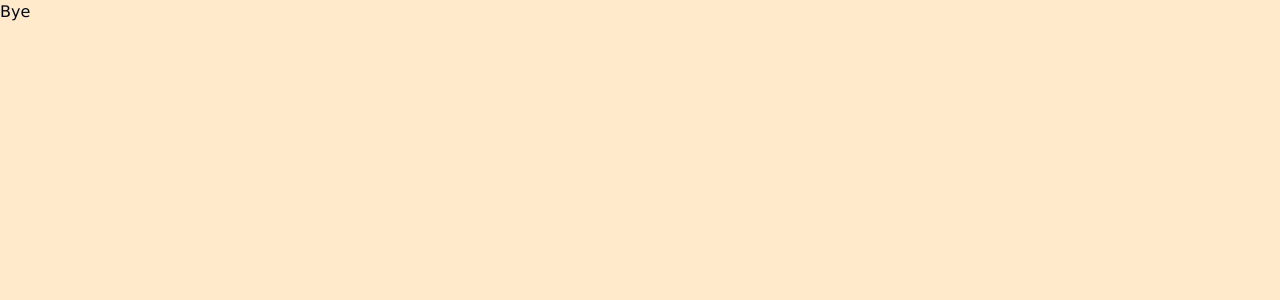
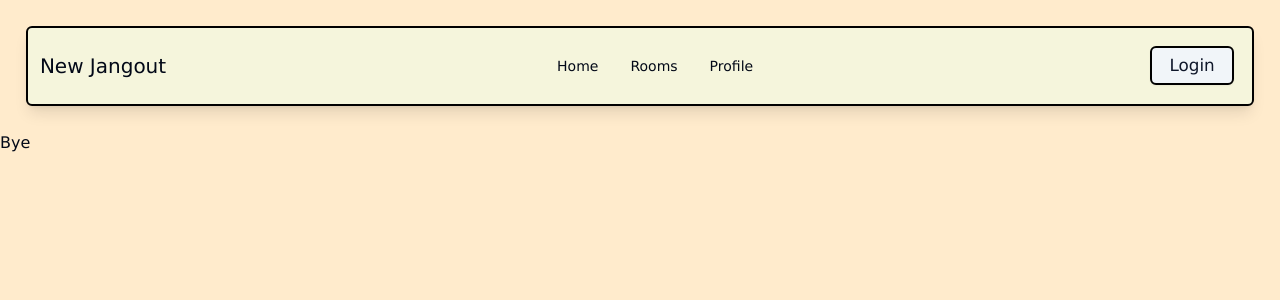
Before and after one commit to Yatchet-Jaky/collabApp, a React (Vite) app: page /testing in a window 1280 px wide. Shown: the top 300 px of the page. Built offline with nearby package versions, Linux system fonts and the light colour scheme.

Commit message:
Added a navigation bar in headbar to move between different pages

```diff
--- a/package.json
+++ b/package.json
@@ -10,6 +10,7 @@
     "preview": "vite preview"
   },
   "dependencies": {
+    "@radix-ui/react-navigation-menu": "^1.2.3",
     "@radix-ui/react-slot": "^1.1.1",
     "class-variance-authority": "^0.7.1",
     "clsx": "^2.1.1",
--- a/src/components/Headbar.tsx
+++ b/src/components/Headbar.tsx
@@ -1,10 +1,35 @@
+import { Link } from 'react-router-dom';
 import { Button } from "./ui/button";
+import {
+    NavigationMenu,
+    NavigationMenuContent,
+    NavigationMenuItem,
+    NavigationMenuLink,
+    NavigationMenuList,
+    NavigationMenuTrigger,
+    navigationMenuTriggerStyle,
+} from "@/components/ui/navigation-menu"
 
 export default function Headbar() {
     return (
         <div className="flex justify-center m-[2%] h-[10vh]">
             <div style={{ backgroundColor: 'beige' }} className="flex justify-between border-solid border-2 border-black w-full h-full p-[1%] rounded-md shadow-lg items-center">
                 <h1 className="flex text-center float-left text-[calc(1.25vw+0.5vh)]">New Jangout</h1>
+                <NavigationMenu>
+                    <NavigationMenuList>
+                        <NavigationMenuItem>
+                            <Link to="/">
+                                <NavigationMenuLink className={`${navigationMenuTriggerStyle()}`}>Home</NavigationMenuLink>
+                            </Link>
+                            <Link to="/testing">
+                                <NavigationMenuLink className={`${navigationMenuTriggerStyle()}`}>Rooms</NavigationMenuLink>
+                            </Link>
+                            <Link to="/">
+                                <NavigationMenuLink className={`${navigationMenuTriggerStyle()}`}>Profile</NavigationMenuLink>
+                            </Link>
+                        </NavigationMenuItem>
+                    </NavigationMenuList>
+                </NavigationMenu>
                 <Button variant='secondary' className="float-right m-[0.5%] w-[7%] h-[75%] text-[calc(1vw+0.5vh)] border-black border-2">Login</Button>
             </div>
         </div>
--- /dev/null
+++ b/src/components/ui/navigation-menu.tsx
@@ -0,0 +1,128 @@
+import * as React from "react"
+import * as NavigationMenuPrimitive from "@radix-ui/react-navigation-menu"
+import { cva } from "class-variance-authority"
+import { ChevronDown } from "lucide-react"
+
+import { cn } from "@/lib/utils"
+
+const NavigationMenu = React.forwardRef<
+  React.ElementRef<typeof NavigationMenuPrimitive.Root>,
+  React.ComponentPropsWithoutRef<typeof NavigationMenuPrimitive.Root>
+>(({ className, children, ...props }, ref) => (
+  <NavigationMenuPrimitive.Root
+    ref={ref}
+    className={cn(
+      "relative z-10 flex max-w-max flex-1 items-center justify-center",
+      className
+    )}
+    {...props}
+  >
+    {children}
+    <NavigationMenuViewport />
+  </NavigationMenuPrimitive.Root>
+))
+NavigationMenu.displayName = NavigationMenuPrimitive.Root.displayName
+
+const NavigationMenuList = React.forwardRef<
+  React.ElementRef<typeof NavigationMenuPrimitive.List>,
+  React.ComponentPropsWithoutRef<typeof NavigationMenuPrimitive.List>
+>(({ className, ...props }, ref) => (
+  <NavigationMenuPrimitive.List
+    ref={ref}
+    className={cn(
+      "group flex flex-1 list-none items-center justify-center space-x-1",
+      className
+    )}
+    {...props}
+  />
+))
+NavigationMenuList.displayName = NavigationMenuPrimitive.List.displayName
+
+const NavigationMenuItem = NavigationMenuPrimitive.Item
+
+const navigationMenuTriggerStyle = cva(
+  "group inline-flex h-9 w-max items-center justify-center rounded-md bg-inhereit px-4 py-2 text-sm font-medium transition-colors hover:bg-accent hover:text-accent-foreground focus:bg-accent focus:text-accent-foreground focus:outline-none disabled:pointer-events-none disabled:opacity-50 data-[active]:bg-accent/50 data-[state=open]:bg-accent/50"
+)
+
+const NavigationMenuTrigger = React.forwardRef<
+  React.ElementRef<typeof NavigationMenuPrimitive.Trigger>,
+  React.ComponentPropsWithoutRef<typeof NavigationMenuPrimitive.Trigger>
+>(({ className, children, ...props }, ref) => (
+  <NavigationMenuPrimitive.Trigger
+    ref={ref}
+    className={cn(navigationMenuTriggerStyle(), "group", className)}
+    {...props}
+  >
+    {children}{" "}
+    <ChevronDown
+      className="relative top-[1px] ml-1 h-3 w-3 transition duration-300 group-data-[state=open]:rotate-180"
+      aria-hidden="true"
+    />
+  </NavigationMenuPrimitive.Trigger>
+))
+NavigationMenuTrigger.displayName = NavigationMenuPrimitive.Trigger.displayName
+
+const NavigationMenuContent = React.forwardRef<
+  React.ElementRef<typeof NavigationMenuPrimitive.Content>,
+  React.ComponentPropsWithoutRef<typeof NavigationMenuPrimitive.Content>
+>(({ className, ...props }, ref) => (
+  <NavigationMenuPrimitive.Content
+    ref={ref}
+    className={cn(
+      "left-0 top-0 w-full data-[motion^=from-]:animate-in data-[motion^=to-]:animate-out data-[motion^=from-]:fade-in data-[motion^=to-]:fade-out data-[motion=from-end]:slide-in-from-right-52 data-[motion=from-start]:slide-in-from-left-52 data-[motion=to-end]:slide-out-to-right-52 data-[motion=to-start]:slide-out-to-left-52 md:absolute md:w-auto ",
+      className
+    )}
+    {...props}
+  />
+))
+NavigationMenuContent.displayName = NavigationMenuPrimitive.Content.displayName
+
+const NavigationMenuLink = NavigationMenuPrimitive.Link
+
+const NavigationMenuViewport = React.forwardRef<
+  React.ElementRef<typeof NavigationMenuPrimitive.Viewport>,
+  React.ComponentPropsWithoutRef<typeof NavigationMenuPrimitive.Viewport>
+>(({ className, ...props }, ref) => (
+  <div className={cn("absolute left-0 top-full flex justify-center")}>
+    <NavigationMenuPrimitive.Viewport
+      className={cn(
+        "origin-top-center relative mt-1.5 h-[var(--radix-navigation-menu-viewport-height)] w-full overflow-hidden rounded-md border bg-popover text-popover-foreground shadow data-[state=open]:animate-in data-[state=closed]:animate-out data-[state=closed]:zoom-out-95 data-[state=open]:zoom-in-90 md:w-[var(--radix-navigation-menu-viewport-width)]",
+        className
+      )}
+      ref={ref}
+      {...props}
+    />
+  </div>
+))
+NavigationMenuViewport.displayName =
+  NavigationMenuPrimitive.Viewport.displayName
+
+const NavigationMenuIndicator = React.forwardRef<
+  React.ElementRef<typeof NavigationMenuPrimitive.Indicator>,
+  React.ComponentPropsWithoutRef<typeof NavigationMenuPrimitive.Indicator>
+>(({ className, ...props }, ref) => (
+  <NavigationMenuPrimitive.Indicator
+    ref={ref}
+    className={cn(
+      "top-full z-[1] flex h-1.5 items-end justify-center overflow-hidden data-[state=visible]:animate-in data-[state=hidden]:animate-out data-[state=hidden]:fade-out data-[state=visible]:fade-in",
+      className
+    )}
+    {...props}
+  >
+    <div className="relative top-[60%] h-2 w-2 rotate-45 rounded-tl-sm bg-border shadow-md" />
+  </NavigationMenuPrimitive.Indicator>
+))
+NavigationMenuIndicator.displayName =
+  NavigationMenuPrimitive.Indicator.displayName
+
+export {
+  navigationMenuTriggerStyle,
+  NavigationMenu,
+  NavigationMenuList,
+  NavigationMenuItem,
+  NavigationMenuContent,
+  NavigationMenuTrigger,
+  NavigationMenuLink,
+  NavigationMenuIndicator,
+  NavigationMenuViewport,
+}
--- a/src/pages/testing.tsx
+++ b/src/pages/testing.tsx
@@ -1,6 +1,10 @@
+import Headbar from "@/components/Headbar";
 
 export default function Testing() {
     return (
-        <div>Bye</div>
+        <div>
+            <Headbar />
+            Bye
+        </div>
     );
 }
```
Also changed, not shown: 1 other file (tests, documents, lock files or other folders).
